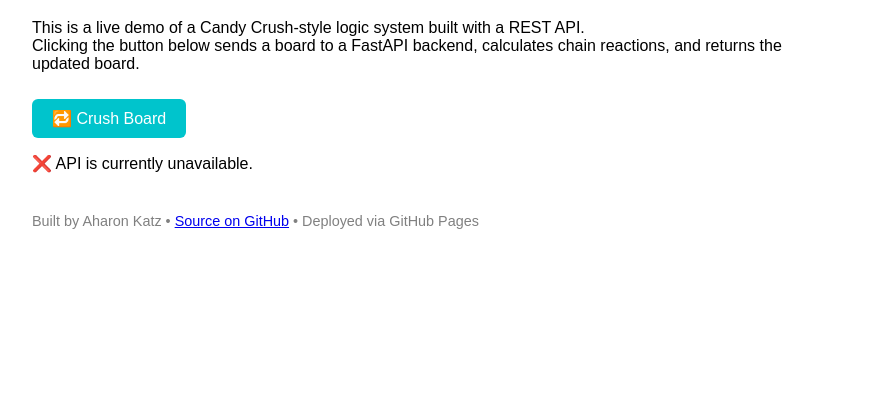
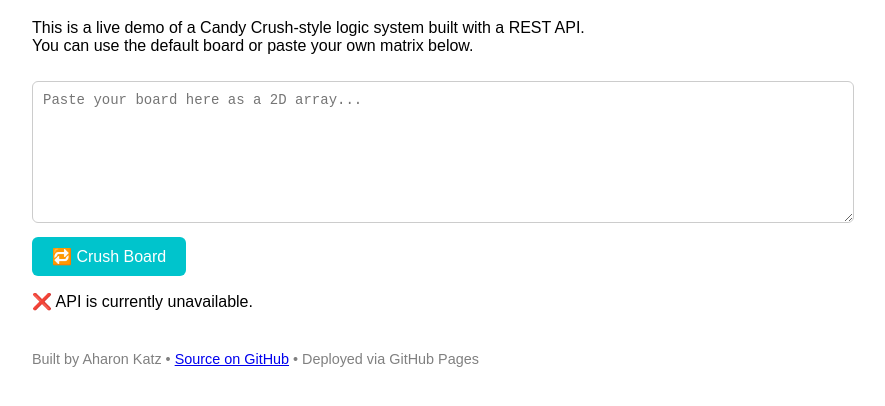
Before and after one commit to AharonKatz/candy-crush-api, a plain HTML site: page docs/index.html in a window 1280 px wide. Both pictures are taken after a click on the button "🔁 Crush Board". Shown: the part 82-488 px from the top of the page, without its empty margins (208-1093 px from the left). Drawn offline with Linux system fonts and the light colour scheme; no server answers.

Commit message:
Input option

```diff
--- a/docs/index.html
+++ b/docs/index.html
@@ -13,6 +13,17 @@
 
     h1 {
       color: #0099a8;
+    }
+
+    textarea {
+      width: 100%;
+      height: 120px;
+      margin-top: 10px;
+      font-family: monospace;
+      font-size: 14px;
+      padding: 10px;
+      border-radius: 6px;
+      border: 1px solid #ccc;
     }
 
     button {
@@ -66,9 +77,10 @@
 
   <p>
     This is a live demo of a Candy Crush-style logic system built with a REST API.<br>
-    Clicking the button below sends a board to a FastAPI backend, calculates chain reactions, and returns the updated board.
+    You can use the default board or paste your own matrix below.
   </p>
 
+  <textarea id="customBoard" placeholder="Paste your board here as a 2D array..."></textarea>
   <button onclick="runDemo()">🔁 Crush Board</button>
   <p id="combo"></p>
   <div id="board"></div>
@@ -81,12 +93,20 @@
 
   <script>
     async function runDemo() {
-      const board = [
-        [5, 2, 3, 4],
-        [5, 1, 1, 1],
-        [5, 1, 2, 1],
-        [5, 1, 1, 1]
-      ];
+      let board;
+      const input = document.getElementById("customBoard").value.trim();
+
+      try {
+        board = input ? JSON.parse(input) : [
+          [5, 2, 3, 4],
+          [5, 1, 1, 1],
+          [5, 1, 2, 1],
+          [5, 1, 1, 1]
+        ];
+      } catch (e) {
+        document.getElementById("combo").textContent = "❌ Invalid board format.";
+        return;
+      }
 
       try {
         const response = await fetch("https://candy-crush-api.onrender.com/api/crush", {
```
